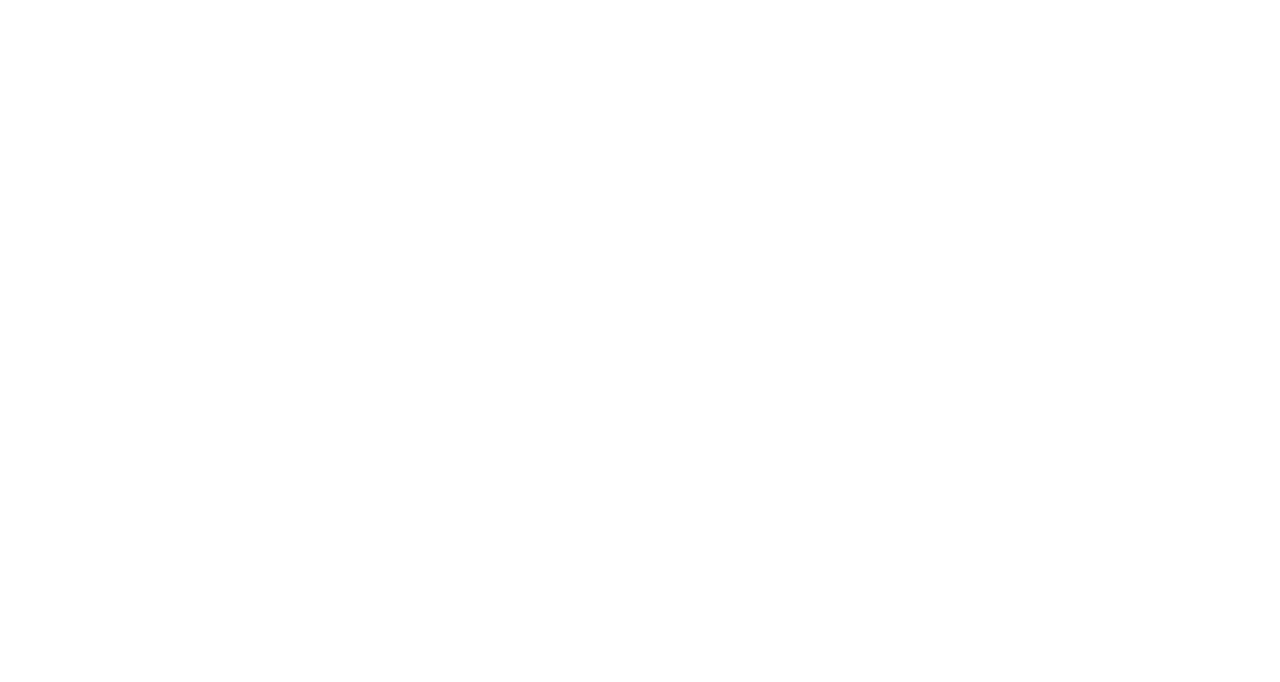
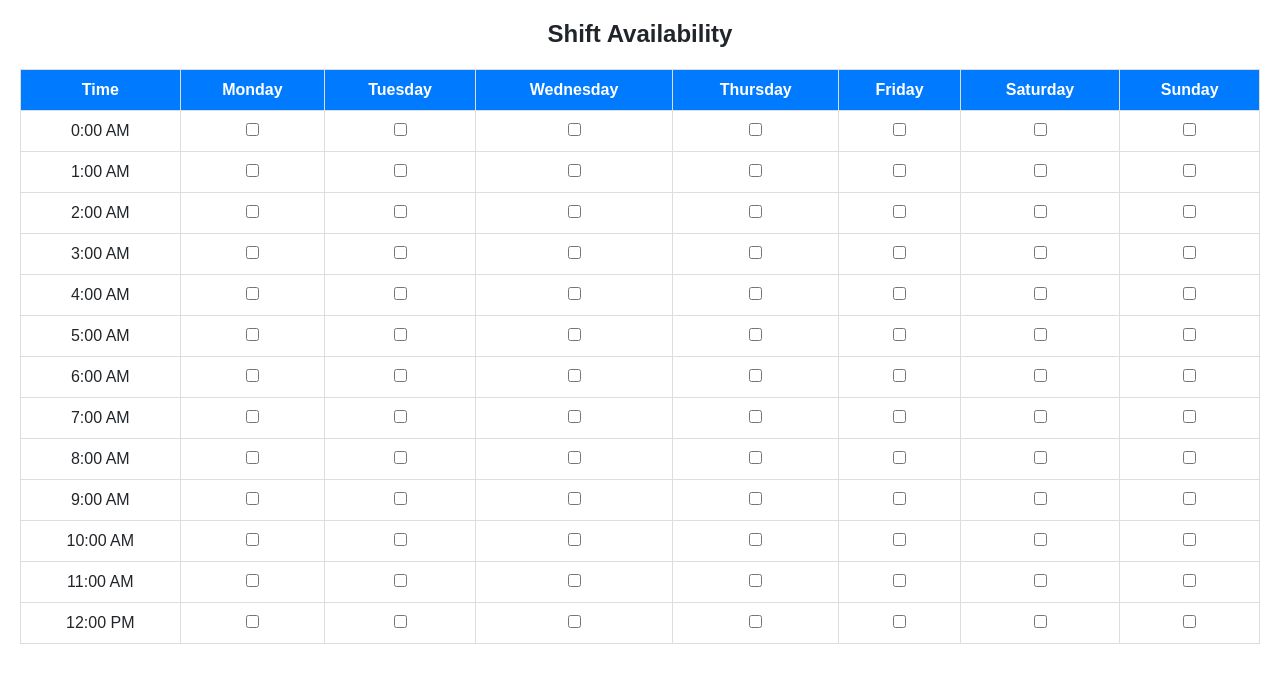
Before and after one commit to javsort/SchichtPlaner, a React (Create React App) app in the folder planner-frontend/: page /shift-availability in a window 1280 px wide. Before the commit this address had no page. Shown: the top 682 px of the page. Built offline with nearby package versions, Linux system fonts and the light colour scheme.

Commit message:
Updated ShiftManagement: shifts now display time in event title

```diff
--- a/planner-frontend/src/App.js
+++ b/planner-frontend/src/App.js
@@ -9,8 +9,9 @@ import AdminDashboard from './pages/AdminDashboard';
 import CreateShift from './pages/CreateShift';
 import AddEmployee from './pages/AddEmployee';
 import Employees from './pages/Employees';
-import Shifts from './pages/Shifts';  // New shift management component
-import ShiftManagement from './pages/ShiftManagement';  // New shift management component
+import Shifts from './pages/Shifts';
+import ShiftManagement from './pages/ShiftManagement';
+import ShiftAvailability from './pages/ShiftAvailability'; // New Shift Availability Page
 
 function App() {
   return (
@@ -23,8 +24,9 @@ function App() {
         <Route path="/create-shift" element={<CreateShift />} />
         <Route path="/add-employee" element={<AddEmployee />} />
         <Route path="/employees" element={<Employees />} />
-        <Route path="/shifts" element={<Shifts />} />  {/* Add this route */}
-        <Route path="/shift-management" element={<ShiftManagement />} />  {/* Add this route */}
+        <Route path="/shifts" element={<Shifts />} />
+        <Route path="/shift-management" element={<ShiftManagement />} />
+        <Route path="/shift-availability" element={<ShiftAvailability />} /> {/* New Route */}
       </Routes>
     </Router>
   );
--- /dev/null
+++ b/planner-frontend/src/pages/ShiftAvailability.css
@@ -0,0 +1,26 @@
+.shift-availability-container {
+    width: 100%;
+    padding: 20px;
+    font-family: Arial, sans-serif;
+}
+
+.shift-table {
+    width: 100%;
+    border-collapse: collapse;
+    margin-top: 20px;
+}
+
+.shift-table th, .shift-table td {
+    border: 1px solid #ddd;
+    padding: 8px;
+    text-align: center;
+}
+
+.shift-table th {
+    background-color: #007bff;
+    color: white;
+}
+
+.checkbox-cell {
+    text-align: center;
+}
--- /dev/null
+++ b/planner-frontend/src/pages/ShiftAvailability.jsx
@@ -0,0 +1,72 @@
+import React, { useState } from "react";
+import "./ShiftAvailability.css"; // Ensure the CSS file exists
+
+const ShiftAvailability = () => {
+  // Define time slots from 12 AM (00:00) to 12 PM (12:00)
+  const timeSlots = Array.from({ length: 13 }, (_, i) => {
+    const hour = i === 12 ? 12 : i; // 12 for noon, otherwise normal count
+    const suffix = i < 12 ? "AM" : "PM";
+    return `${hour}:00 ${suffix}`;
+  });
+
+  // Days of the week (columns)
+  const days = ["Monday", "Tuesday", "Wednesday", "Thursday", "Friday", "Saturday", "Sunday"];
+
+  // Store shift availability as an object { day: { time: boolean } }
+  const [availability, setAvailability] = useState(
+    days.reduce((acc, day) => {
+      acc[day] = timeSlots.reduce((acc, time) => {
+        acc[time] = false;
+        return acc;
+      }, {});
+      return acc;
+    }, {})
+  );
+
+  // Handle checkbox toggle
+  const handleCheckboxChange = (day, time) => {
+    setAvailability((prev) => ({
+      ...prev,
+      [day]: {
+        ...prev[day],
+        [time]: !prev[day][time],
+      },
+    }));
+  };
+
+  return (
+    <div className="shift-availability-container">
+      <h2>Shift Availability</h2>
+      <div className="table-container">
+        <table className="shift-table">
+          <thead>
+            <tr>
+              <th>Time</th>
+              {days.map((day) => (
+                <th key={day}>{day}</th>
+              ))}
+            </tr>
+          </thead>
+          <tbody>
+            {timeSlots.map((time) => (
+              <tr key={time}>
+                <td>{time}</td>
+                {days.map((day) => (
+                  <td key={`${day}-${time}`}>
+                    <input
+                      type="checkbox"
+                      checked={availability[day][time]}
+                      onChange={() => handleCheckboxChange(day, time)}
+                    />
+                  </td>
+                ))}
+              </tr>
+            ))}
+          </tbody>
+        </table>
+      </div>
+    </div>
+  );
+};
+
+export default ShiftAvailability;
```
Also changed, not shown: planner-frontend/src/pages/ShiftManagement.css (indentation only).
